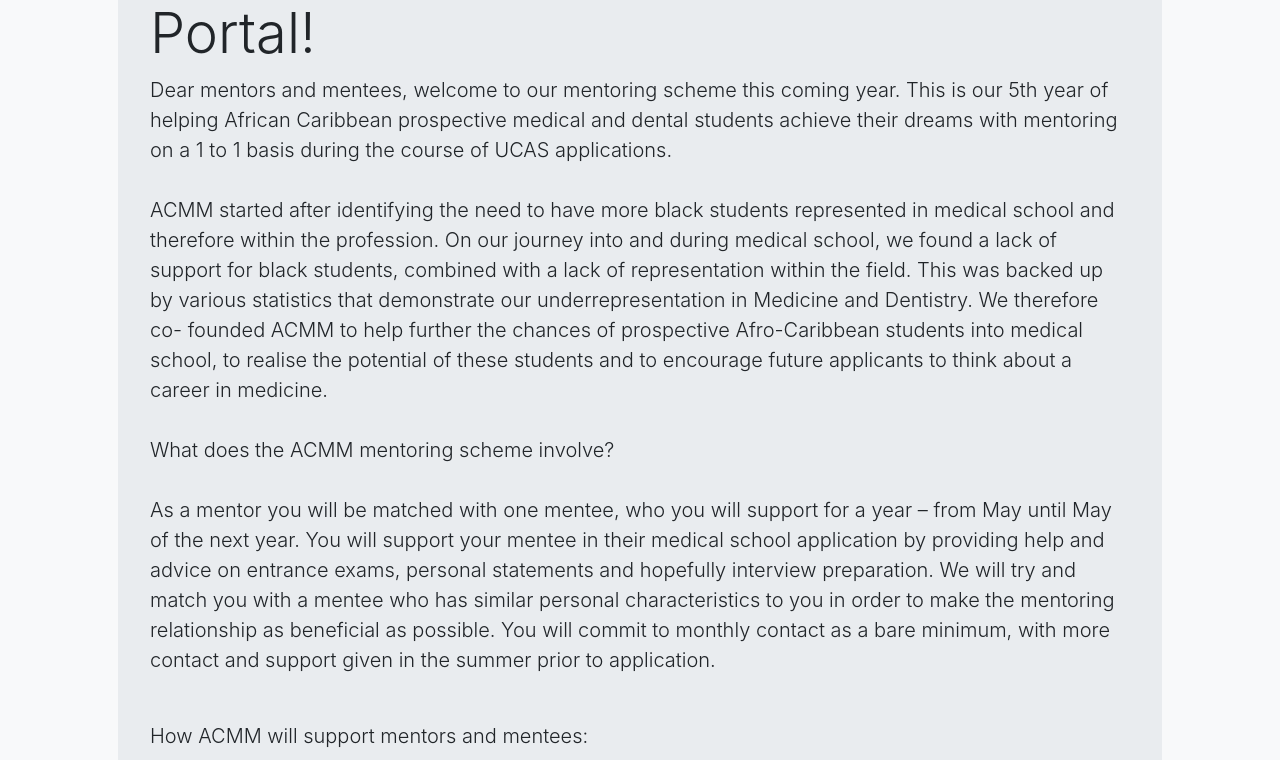
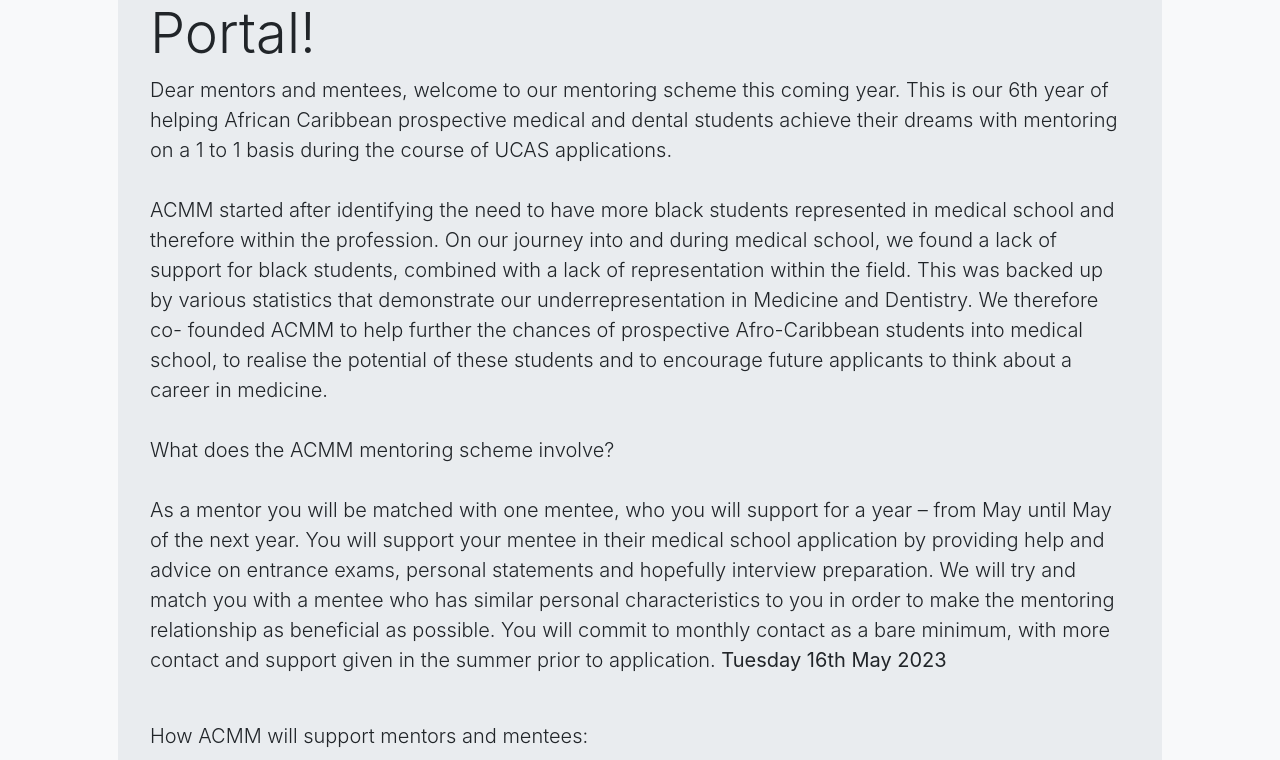
Before and after one commit to Dmani871/ACMM, a Django app: page /mentorship/ in a window 1280 px wide. Shown: the part 479-1239 px from the top of the page. Run offline with Django 3.2, Linux system fonts and the light colour scheme; parts of the project's set-up code (start-up, migrations or seed data) failed here and were passed over; some libraries are stand-ins or nearby versions.

Commit message:
Updated text

```diff
--- a/mentorship/templates/mentorship/applications.html
+++ b/mentorship/templates/mentorship/applications.html
@@ -1,7 +1,7 @@
 {% extends 'mentorship/base.html' %} {% block content %}
     <div class="jumbotron">
         <h1 class="display-4">Welcome to the ACMM Application Portal!</h1>
-        <p class="lead">Dear mentors and mentees, welcome to our mentoring scheme this coming year. This is our 5th year
+        <p class="lead">Dear mentors and mentees, welcome to our mentoring scheme this coming year. This is our 6th year
             of helping
             African Caribbean prospective medical and dental students achieve their dreams with mentoring on a 1 to 1
             basis during the course of UCAS applications.
@@ -25,6 +25,7 @@
             has similar personal characteristics to you in order to make the mentoring relationship as beneficial as
             possible. You will commit to monthly contact as a bare minimum, with more contact and support given in the
             summer prior to application.
+            <b>Tuesday 16th May 2023</b>
             <br/>
             <br/>
         </p>
--- a/mentorship/templates/mentorship/mentee_signup.html
+++ b/mentorship/templates/mentorship/mentee_signup.html
@@ -3,7 +3,9 @@
         <div class="p-3 bg-secondary text-white rounded">
             <h1>Mentee SignUp</h1>
             <p>
-                Applications are open from 10th - 30th June 2022.
+                Applications are open from 1st May - 31st May 2023.
+                <br/>
+Should you be successful, you will be matched with a mentor by the 15th June 2023.
                 <br/>
                 This commitment is for one year.
                 <br/>
--- a/mentorship/templates/mentorship/mentor_signup.html
+++ b/mentorship/templates/mentorship/mentor_signup.html
@@ -3,7 +3,6 @@
         <div class="p-3 bg-secondary text-white rounded-top">
             <h1>Mentor Sign-Up</h1>
             <p>
-                Applications are open from 10th - 30th June 2022.
                 <br/>
                 This commitment is for one year.
                 <br/>
```
